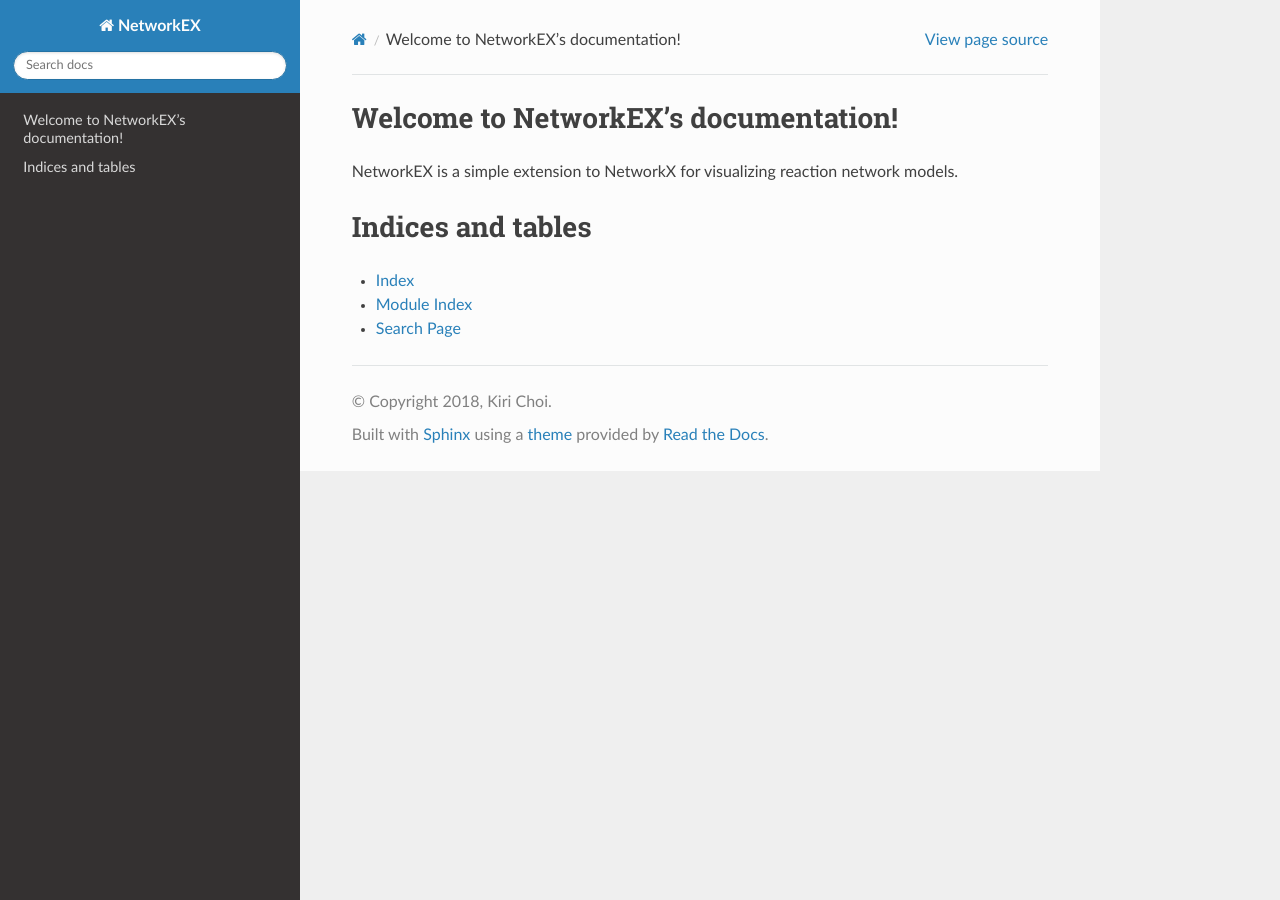
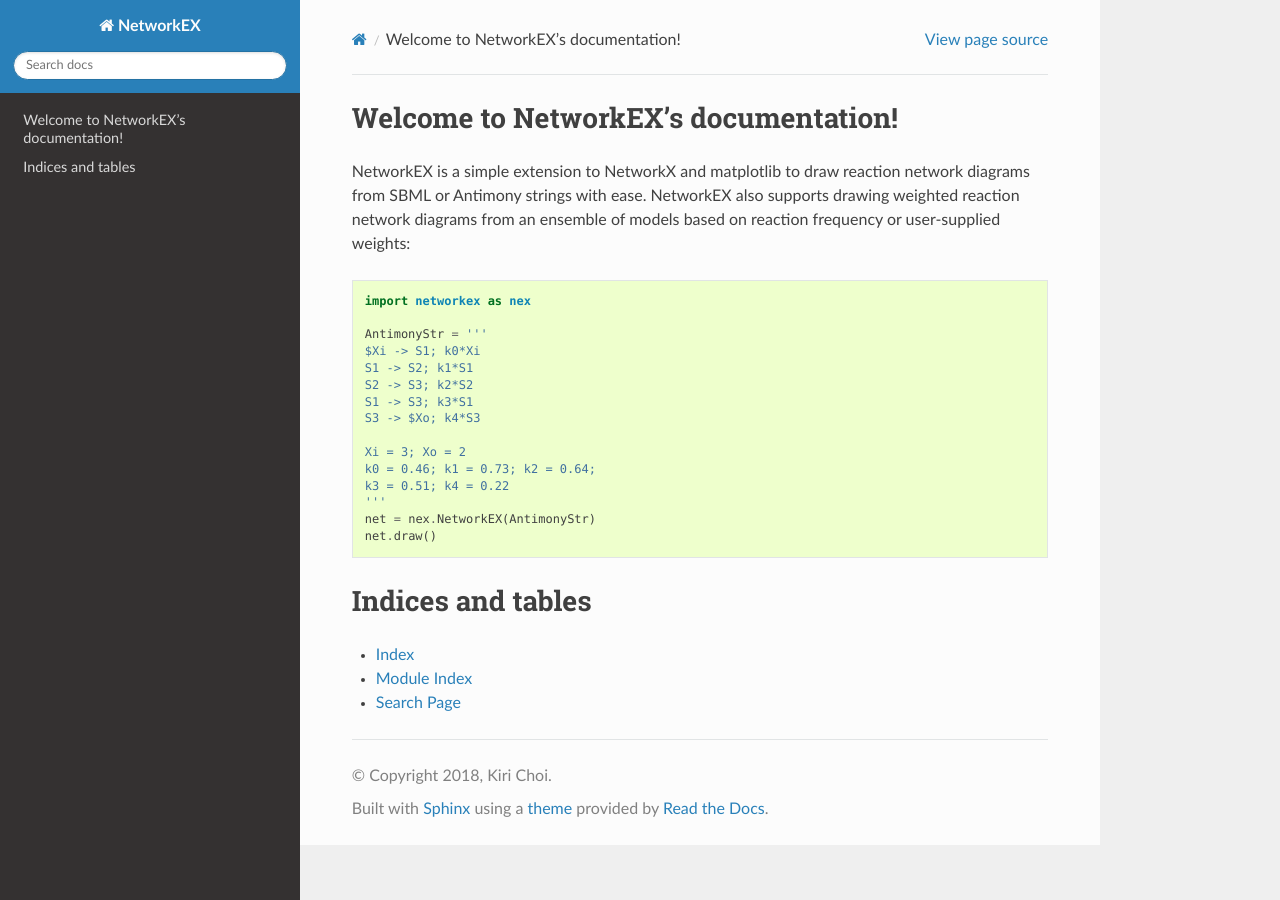
Before and after one commit to kirichoi/netplotlib, a Sphinx documentation site: the page built from doc/index.rst, in a window 1280 px wide. Built offline with Sphinx 7.4.7 and the Read the Docs theme 2.0.0, drawn with Linux system fonts in a browser that asks for light colours.

Commit message:
Update doc

```diff
--- a/doc/conf.py
+++ b/doc/conf.py
@@ -12,8 +12,10 @@
 # add these directories to sys.path here. If the directory is relative to the
 # documentation root, use os.path.abspath to make it absolute, like shown here.
 #
-# import os
-# import sys
+import os
+import sys
+
+import sphinx_rtd_theme
 # sys.path.insert(0, os.path.abspath('.'))
 
 
@@ -26,7 +28,14 @@
 # The short X.Y version
 version = ''
 # The full version, including alpha/beta/rc tags
-release = '1.0.2'
+with open(os.path.join(os.path.dirname(__file__), '../networkex/VERSION.txt'), 'r') as f:
+    ver = str(f.read().rstrip())
+release = ver
+
+# If extensions (or modules to document with autodoc) are in another directory,
+# add these directories to sys.path here. If the directory is relative to the
+# documentation root, use os.path.abspath to make it absolute, like shown here.
+sys.path.append(os.path.join(os.path.dirname(__name__), '..'))
 
 
 # -- General configuration ---------------------------------------------------
@@ -39,6 +48,7 @@
 # extensions coming with Sphinx (named 'sphinx.ext.*') or your custom
 # ones.
 extensions = [
+    'sphinx.ext.autodoc'
 ]
 
 # Add any paths that contain templates here, relative to this directory.
--- a/doc/index.rst
+++ b/doc/index.rst
@@ -6,11 +6,27 @@
 Welcome to NetworkEX's documentation!
 =====================================
 
-NetworkEX is a simple extension to NetworkX for visualizing reaction network models.
+NetworkEX is a simple extension to NetworkX and matplotlib to draw reaction network diagrams from SBML or Antimony strings with ease. NetworkEX also supports drawing weighted reaction network diagrams from an ensemble of models based on reaction frequency or user-supplied weights::
+
+    import networkex as nex
+
+    AntimonyStr = '''
+    $Xi -> S1; k0*Xi
+    S1 -> S2; k1*S1
+    S2 -> S3; k2*S2
+    S1 -> S3; k3*S1
+    S3 -> $Xo; k4*S3
+
+    Xi = 3; Xo = 2
+    k0 = 0.46; k1 = 0.73; k2 = 0.64;
+    k3 = 0.51; k4 = 0.22
+    '''
+    net = nex.NetworkEX(AntimonyStr)
+    net.draw()
+
 
 .. toctree::
    :maxdepth: 2
-   :caption: Contents:
 
 
 
```
Also changed, not shown: other parts of doc/index.rst (+2 -0 lines).
